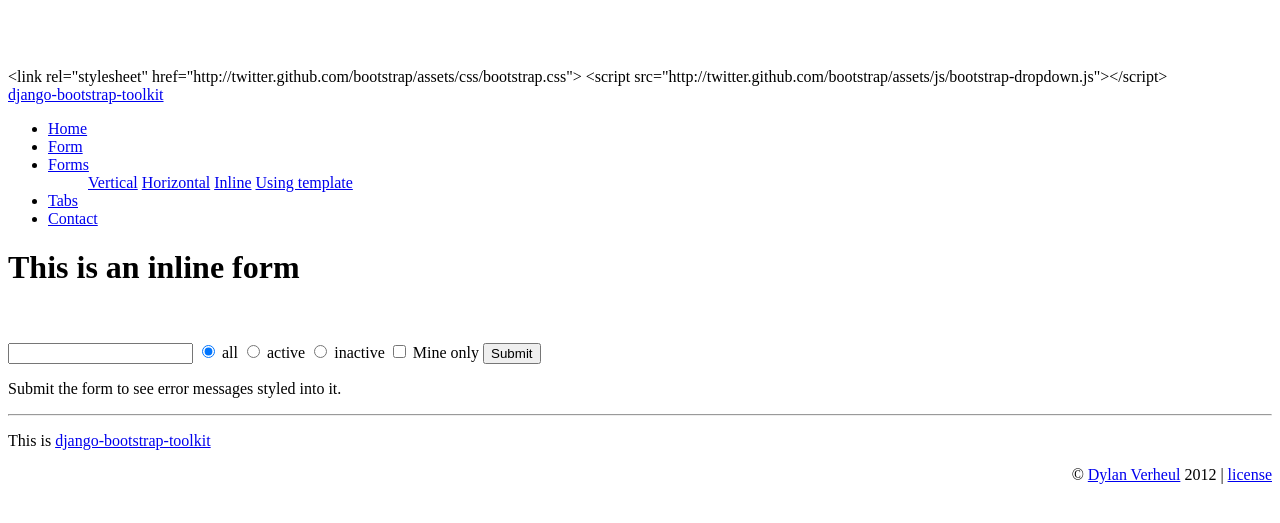
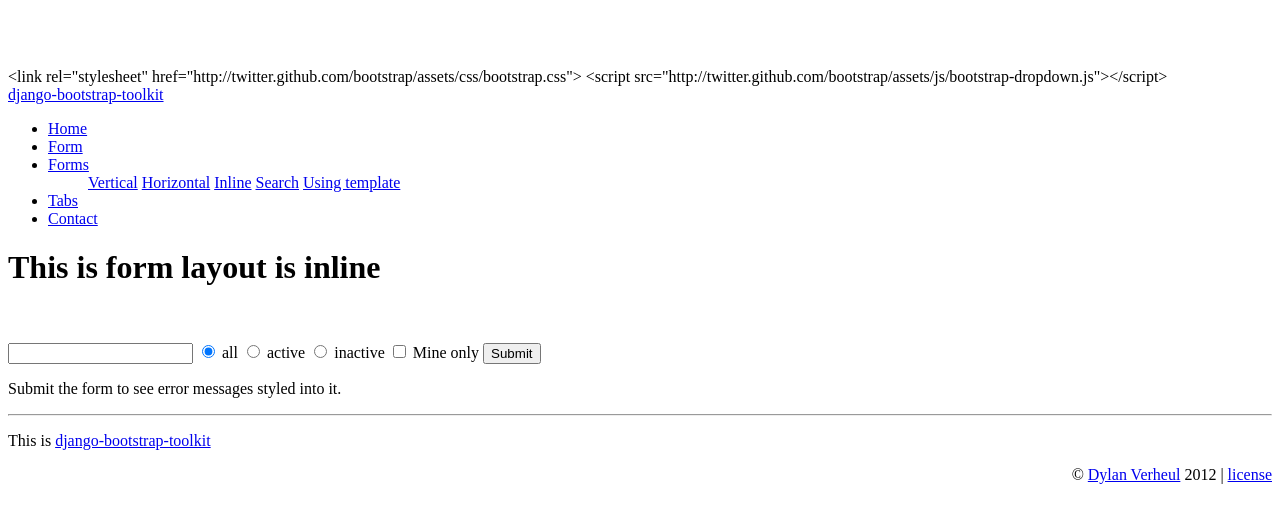
Before and after one commit to dyve/django-bootstrap-toolkit, a Django app: page /form_inline in a window 1280 px wide. Shown: the top 523 px of the page. Run offline with Django 3.2, Linux system fonts and the light colour scheme; parts of the project's set-up code (start-up, migrations or seed data) failed here and were passed over; some libraries are stand-ins or nearby versions.

Commit message:
Improved demo and fixed small bug in vertical form

```diff
--- a/bootstrap_toolkit/templates/bootstrap_toolkit/field_vertical.html
+++ b/bootstrap_toolkit/templates/bootstrap_toolkit/field_vertical.html
@@ -9,12 +9,13 @@
         {% include "bootstrap_toolkit/field_help.html" with inline=False %}
         {% include "bootstrap_toolkit/field_errors.html" with inline=False %}
     {% else %}
-        <label class="nonfield{% if field.field.required %} required{% endif %}"{% if field.auto_id %} for="{{ field.auto_id }}"{% endif %}>{{ field.label }}</label>
         {% if input_type == "radioset" %}
+            <label class="nonfield{% if field.required %} required{% endif %}">{{ field.label }}</label>
             {% include "bootstrap_toolkit/field_choices.html" with type="radio" %}
             {% include "bootstrap_toolkit/field_help.html" with inline=False %}
             {% include "bootstrap_toolkit/field_errors.html" with inline=False %}
         {% else %}
+            <label class="nonfield{% if field.field.required %} required{% endif %}"{% if field.auto_id %} for="{{ field.auto_id }}"{% endif %}>{{ field.label }}</label>
             {% include "bootstrap_toolkit/field_default.html" %}
             {% include "bootstrap_toolkit/field_help.html" with inline=True %}
             {% include "bootstrap_toolkit/field_errors.html" with inline=False %}
--- a/setup.py
+++ b/setup.py
@@ -2,7 +2,7 @@
 
 setup(
     name='django-bootstrap-toolkit',
-    version='2.3.6',
+    version='2.3.7',
     url='https://github.com/dyve/django-bootstrap-toolkit',
     author='Dylan Verheul',
     author_email='dylan@dyve.net',
--- a/test_project/test_bootstrap/templates/base.html
+++ b/test_project/test_bootstrap/templates/base.html
@@ -33,7 +33,8 @@
                     <ul class="dropdown-menu">
                         <a href="{% url test_bootstrap.views.test_form %}?layout=vertical">Vertical</a>
                         <a href="{% url test_bootstrap.views.test_form %}?layout=horizontal">Horizontal</a>
-                        <a href="{% url test_bootstrap.views.test_form_inline %}">Inline</a>
+                        <a href="{% url test_bootstrap.views.test_form_inline %}?layout=inline">Inline</a>
+                        <a href="{% url test_bootstrap.views.test_form_inline %}?layout=search">Search</a>
                         <a href="{% url test_bootstrap.views.test_form_with_template %}?layout=horizontal">Using template</a>
                     </ul>
                 </li>
--- a/test_project/test_bootstrap/templates/form_inline.html
+++ b/test_project/test_bootstrap/templates/form_inline.html
@@ -4,7 +4,7 @@
 
 {% block content %}
 
-<h1>This is an inline form</h1>
+<h1>This is form layout is {{ layout }}</h1>
 
 <p>&nbsp;</p>
 
@@ -12,7 +12,7 @@
 
     {% csrf_token %}
 
-    {{ form|as_bootstrap:"inline" }}
+    {{ form|as_bootstrap:layout }}
 
     <input type="submit" class="text btn btn-primary">
 
```
